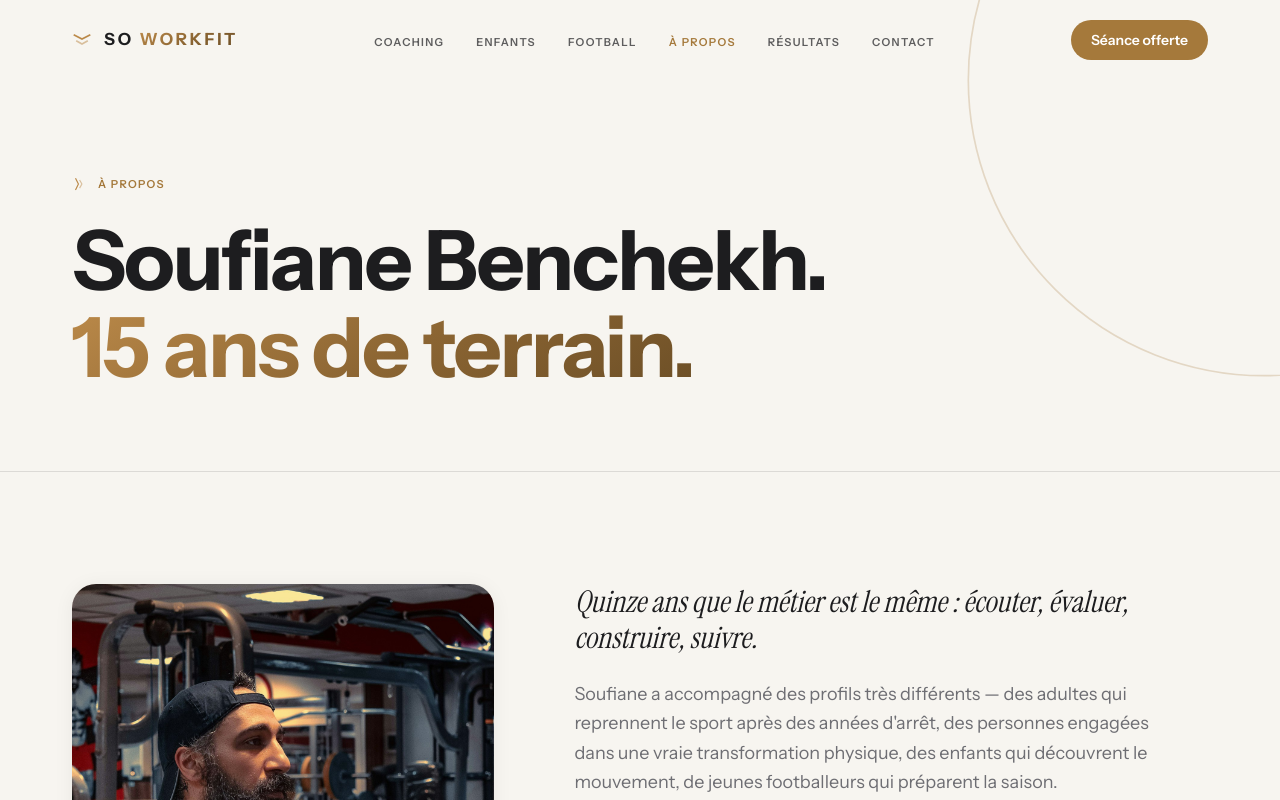
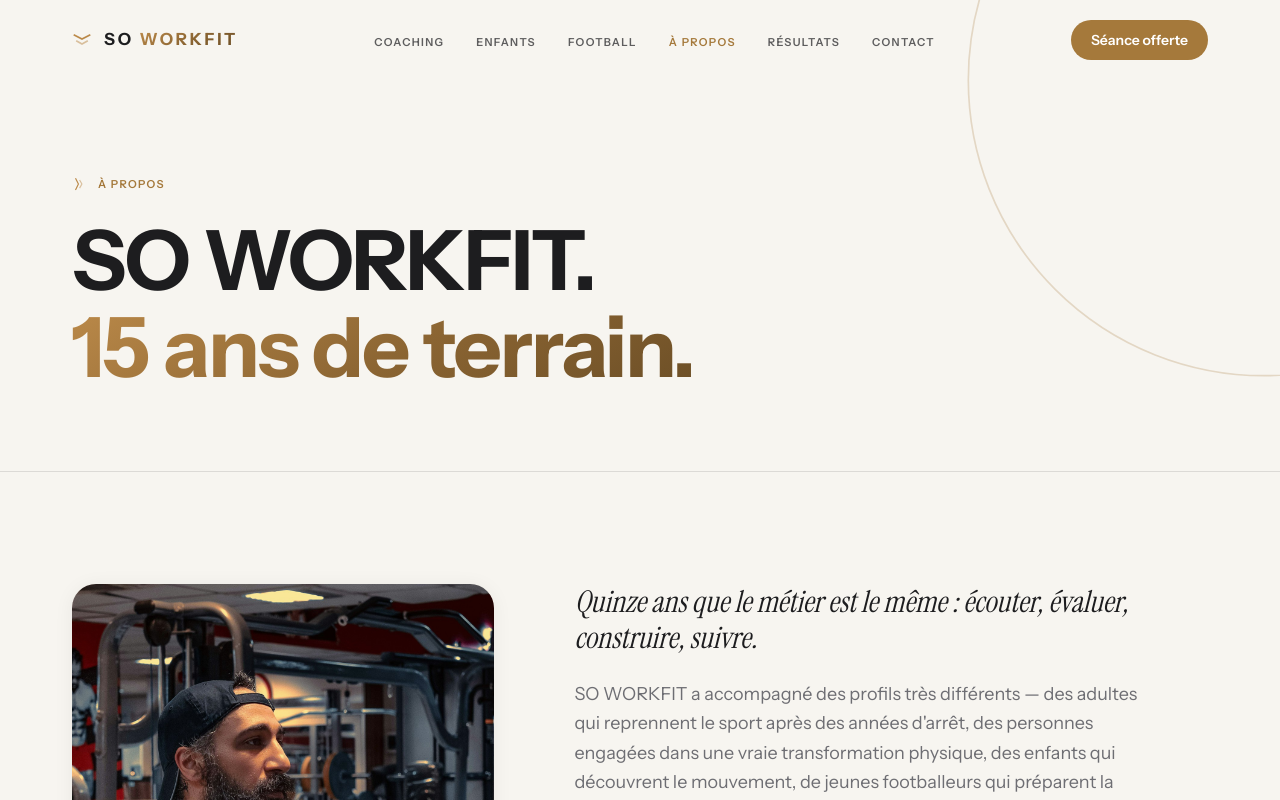
Before and after one commit to Mrvision92/soworkfit, a Next.js app: page /a-propos in a window 1280 px wide. Shown: the top 800 px of the page. Built offline with nearby package versions, Linux system fonts and the light colour scheme.

Commit message:
Marque : SO WORKFIT remplace le nom du coach partout (textes, SEO, structured data)
Co-Authored-By: Claude Fable 5 <noreply@anthropic.com>

```diff
--- a/src/app/a-propos/page.tsx
+++ b/src/app/a-propos/page.tsx
@@ -8,7 +8,7 @@ import { site } from "@/lib/site";
 
 export const metadata: Metadata = {
   title: `À propos — ${site.coach}`,
-  description: `${site.coach}, coach sportif depuis ${site.experienceYears} ans. Coaching privé, collectif, enfants et préparation physique football.`,
+  description: `${site.coach}, coaching sportif depuis ${site.experienceYears} ans. Coaching privé, collectif, enfants et préparation physique football.`,
 };
 
 export default function AProposPage() {
@@ -44,7 +44,7 @@ export default function AProposPage() {
                 construire, suivre.
               </p>
               <p>
-                Soufiane a accompagné des profils très différents — des
+                SO WORKFIT a accompagné des profils très différents — des
                 adultes qui reprennent le sport après des années d&apos;arrêt,
                 des personnes engagées dans une vraie transformation physique,
                 des enfants qui découvrent le mouvement, de jeunes
--- a/src/app/layout.tsx
+++ b/src/app/layout.tsx
@@ -49,7 +49,6 @@ function jsonLd() {
     name: site.name,
     description,
     url: site.url,
-    founder: { "@type": "Person", name: site.coach, jobTitle: "Coach sportif" },
   };
   if (site.contact.phone) data.telephone = site.contact.phone;
   if (site.contact.email) data.email = site.contact.email;
--- a/src/components/Intro.tsx
+++ b/src/components/Intro.tsx
@@ -104,7 +104,7 @@ export function Intro() {
             {...appear(0.9)}
             className="label-text mt-4 text-[#d6b078]/80"
           >
-            Coaching sportif — Soufiane Benchekh
+            Coaching sportif — 15 ans d'expérience
           </motion.p>
 
           <motion.div {...appear(1.15)}>
--- a/src/components/home/Coach.tsx
+++ b/src/components/home/Coach.tsx
@@ -40,7 +40,7 @@ export function Coach() {
           />
           <Reveal delay={0.15}>
             <p className="mt-8 max-w-lg text-base leading-relaxed text-sand md:text-lg">
-              Depuis quinze ans, Soufiane accompagne des profils très
+              Depuis quinze ans, SO WORKFIT accompagne des profils très
               différents : des adultes qui reprennent le sport, des personnes
               en pleine transformation, des enfants qui découvrent l&apos;activité
               physique, de jeunes footballeurs qui veulent franchir un cap.
--- a/src/components/home/Hero.tsx
+++ b/src/components/home/Hero.tsx
@@ -65,7 +65,7 @@ export function Hero() {
                 })}
             className="label-text text-bronze"
           >
-            {site.coach} — Coach sportif · {site.experienceYears} ans
+            {site.coach} — Coaching sportif · {site.experienceYears} ans
             d&apos;expérience
           </motion.p>
 
--- a/src/lib/site.ts
+++ b/src/lib/site.ts
@@ -8,7 +8,8 @@
 
 export const site = {
   name: "SO WORKFIT",
-  coach: "Soufiane Benchekh",
+  /** Nom public — la marque plutôt que le nom du coach. */
+  coach: "SO WORKFIT",
   experienceYears: 15,
   tagline: "Un coaching qui s'adapte à votre objectif.",
 
```
